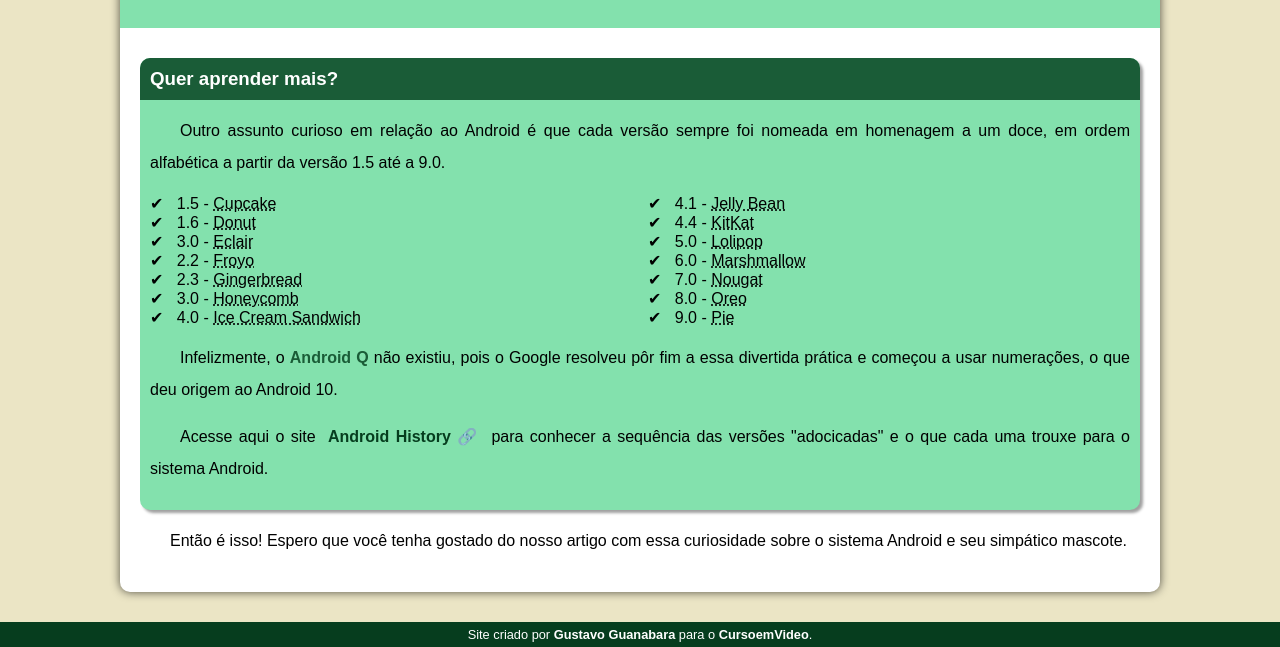
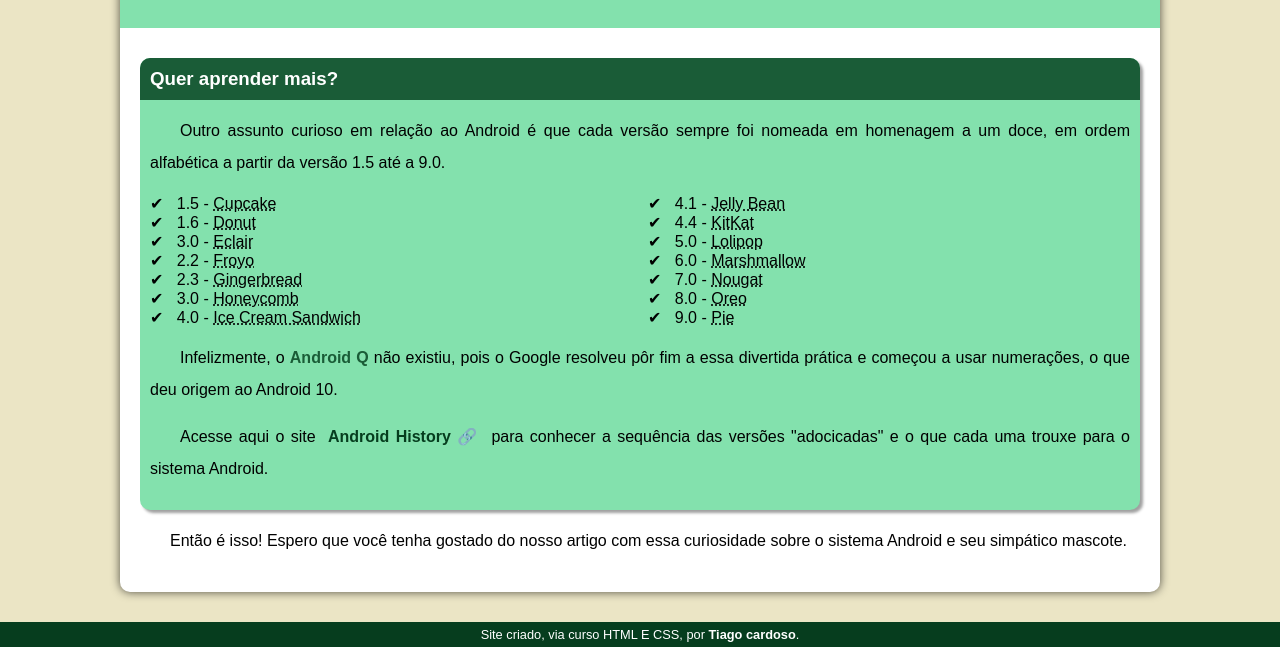
Before and after one commit to Tiagocardos0/Projeto-site-Curso, a plain HTML site: page index.html in a window 1280 px wide. Shown: the part 2393-3040 px from the top of the page. Drawn offline with Linux system fonts and the light colour scheme; a web font is replaced by a local one.

Commit message:
ATUALIZAÇÃO
editado rodapé

```diff
--- a/index.html
+++ b/index.html
@@ -146,7 +146,7 @@
         </article>
     </main>
     <footer>
-        <p>Site criado por <a href="https://github.com/gustavoguanabara" target="_blank">Gustavo Guanabara</a> para o <a href="https://www.cursoemvideo.com/" target="_blank">CursoemVideo</a>.</p>
+        <p>Site criado, via curso HTML E CSS, por <a href="https://instagram.com/tiago_cardos0/" target="_blank">Tiago cardoso</a>.</p>
     </footer>
 </body>
 </html>
```
